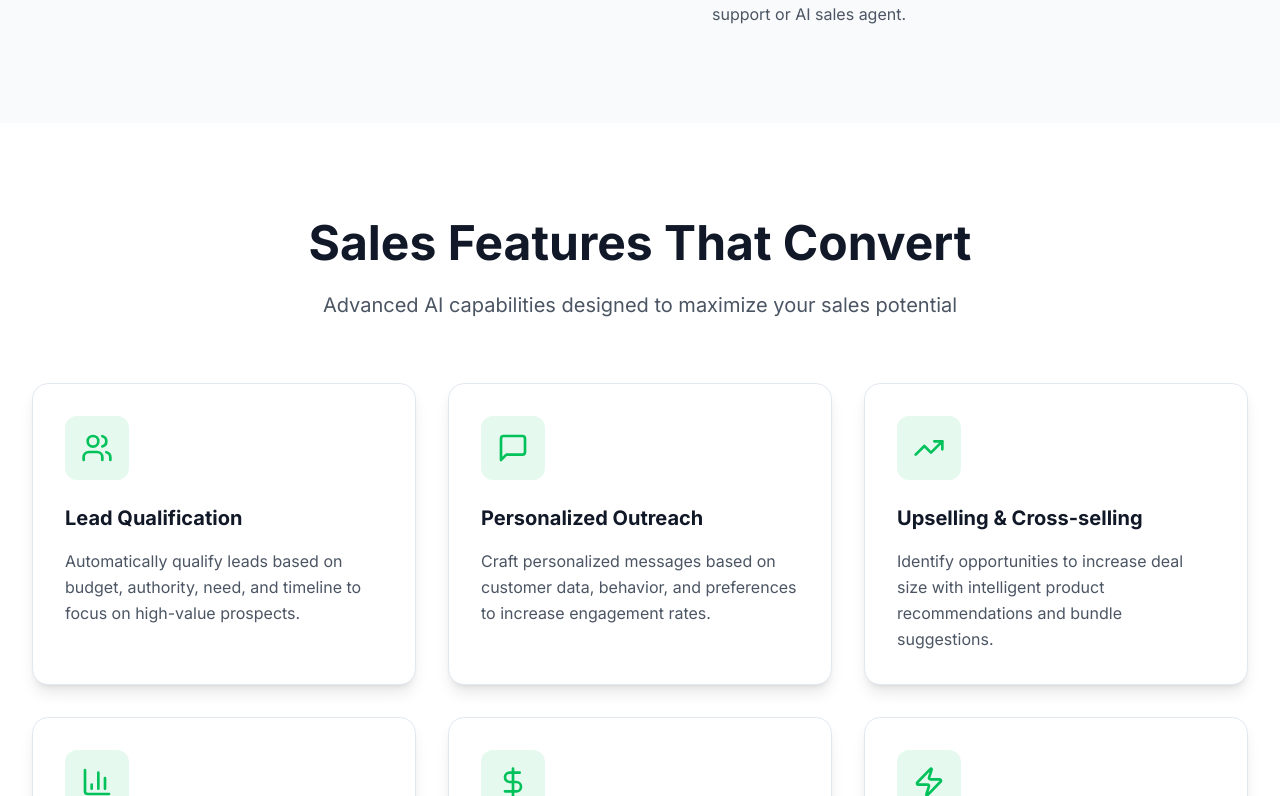
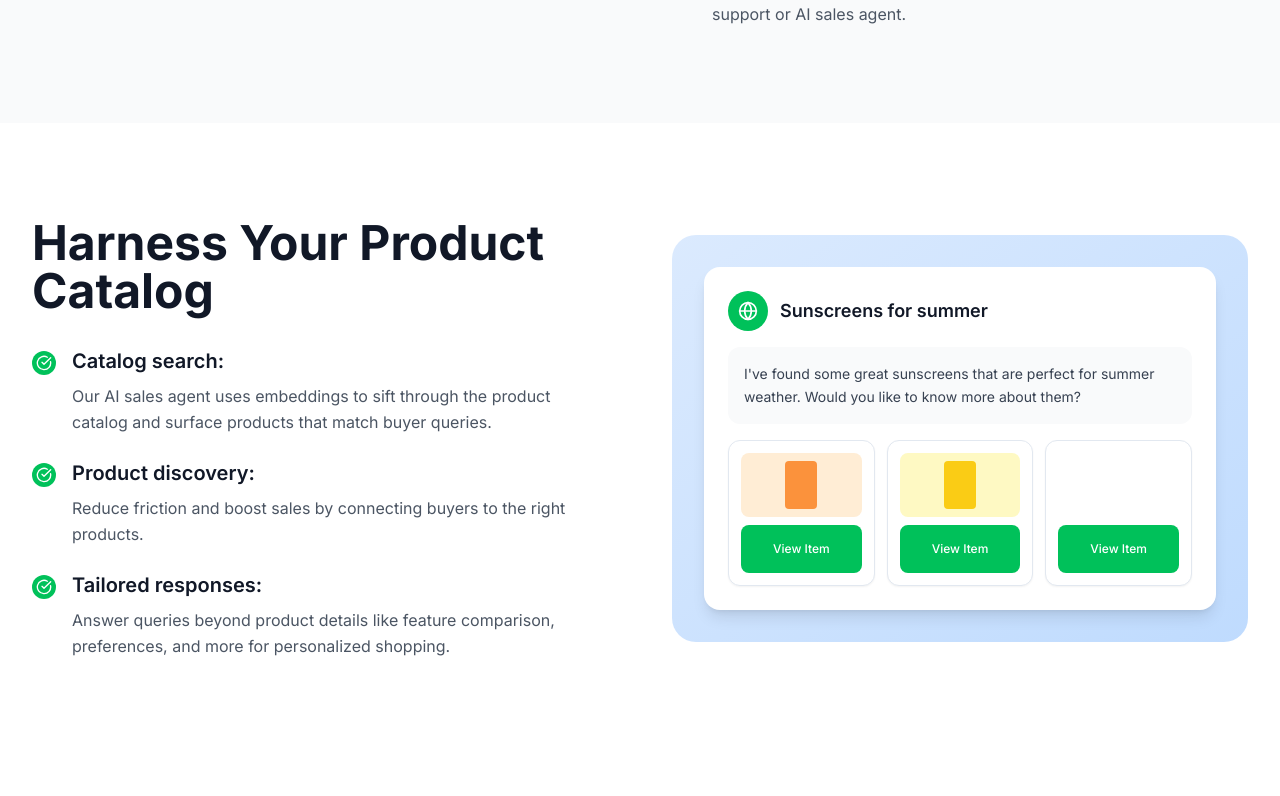
Before and after one commit to bscube/evergrow-ai-site-builder, a React (Vite) app: page /ai-agents/sales in a window 1280 px wide. Shown: the part 1384-2180 px from the top of the page. Built offline with nearby package versions, Linux system fonts and the light colour scheme.

Commit message:
Add new section
Added a new section before the "Sales Features That Convert" section.

```diff
--- a/src/pages/ai-agents/Sales.tsx
+++ b/src/pages/ai-agents/Sales.tsx
@@ -156,6 +156,105 @@ const Sales = () => {
         </div>
       </section>
 
+      {/* Harness Your Product Catalog Section */}
+      <section className="py-24 bg-white">
+        <div className="max-w-7xl mx-auto px-4 sm:px-6 lg:px-8">
+          <div className="grid grid-cols-1 lg:grid-cols-2 gap-16 items-center">
+            <div>
+              <h2 className="text-4xl lg:text-5xl font-bold text-grey-900 mb-8">
+                Harness Your Product Catalog
+              </h2>
+
+              <div className="space-y-6">
+                <div className="flex items-start gap-4">
+                  <div className="w-6 h-6 bg-brand-green-500 rounded-full flex items-center justify-center flex-shrink-0 mt-1">
+                    <CheckCircle className="w-4 h-4 text-white" />
+                  </div>
+                  <div>
+                    <h3 className="text-xl font-semibold text-grey-900 mb-2">Catalog search:</h3>
+                    <p className="text-grey-600 leading-relaxed">
+                      Our AI sales agent uses embeddings to sift through the product catalog and surface products that match buyer queries.
+                    </p>
+                  </div>
+                </div>
+
+                <div className="flex items-start gap-4">
+                  <div className="w-6 h-6 bg-brand-green-500 rounded-full flex items-center justify-center flex-shrink-0 mt-1">
+                    <CheckCircle className="w-4 h-4 text-white" />
+                  </div>
+                  <div>
+                    <h3 className="text-xl font-semibold text-grey-900 mb-2">Product discovery:</h3>
+                    <p className="text-grey-600 leading-relaxed">
+                      Reduce friction and boost sales by connecting buyers to the right products.
+                    </p>
+                  </div>
+                </div>
+
+                <div className="flex items-start gap-4">
+                  <div className="w-6 h-6 bg-brand-green-500 rounded-full flex items-center justify-center flex-shrink-0 mt-1">
+                    <CheckCircle className="w-4 h-4 text-white" />
+                  </div>
+                  <div>
+                    <h3 className="text-xl font-semibold text-grey-900 mb-2">Tailored responses:</h3>
+                    <p className="text-grey-600 leading-relaxed">
+                      Answer queries beyond product details like feature comparison, preferences, and more for personalized shopping.
+                    </p>
+                  </div>
+                </div>
+              </div>
+            </div>
+
+            <div className="relative">
+              <div className="bg-gradient-to-br from-blue-100 to-blue-200 rounded-3xl p-8 relative overflow-hidden">
+                <div className="bg-white rounded-2xl p-6 shadow-lg">
+                  <div className="flex items-center gap-3 mb-4">
+                    <div className="w-10 h-10 bg-brand-green-500 rounded-full flex items-center justify-center">
+                      <Globe className="w-5 h-5 text-white" />
+                    </div>
+                    <div className="text-lg font-semibold text-grey-900">Sunscreens for summer</div>
+                  </div>
+
+                  <div className="bg-grey-50 rounded-xl p-4 mb-4">
+                    <p className="text-grey-700 text-sm leading-relaxed">
+                      I've found some great sunscreens that are perfect for summer weather. Would you like to know more about them?
+                    </p>
+                  </div>
+
+                  <div className="grid grid-cols-3 gap-3">
+                    <div className="bg-white rounded-xl p-3 shadow-sm border border-grey-200">
+                      <div className="w-full h-16 bg-orange-100 rounded-lg mb-2 flex items-center justify-center">
+                        <div className="w-8 h-12 bg-orange-400 rounded"></div>
+                      </div>
+                      <button className="w-full bg-brand-green-500 hover:bg-brand-green-600 text-white text-xs font-medium py-2 px-3 rounded-lg transition-colors">
+                        View Item
+                      </button>
+                    </div>
+
+                    <div className="bg-white rounded-xl p-3 shadow-sm border border-grey-200">
+                      <div className="w-full h-16 bg-yellow-100 rounded-lg mb-2 flex items-center justify-center">
+                        <div className="w-8 h-12 bg-yellow-400 rounded"></div>
+                      </div>
+                      <button className="w-full bg-brand-green-500 hover:bg-brand-green-600 text-white text-xs font-medium py-2 px-3 rounded-lg transition-colors">
+                        View Item
+                      </button>
+                    </div>
+
+                    <div className="bg-white rounded-xl p-3 shadow-sm border border-grey-200">
+                      <div className="w-full h-16 bg-grey-100 rounded-lg mb-2 flex items-center justify-center">
+                        <div className="w-8 h-12 bg-grey-400 rounded"></div>
+                      </div>
+                      <button className="w-full bg-brand-green-500 hover:bg-brand-green-600 text-white text-xs font-medium py-2 px-3 rounded-lg transition-colors">
+                        View Item
+                      </button>
+                    </div>
+                  </div>
+                </div>
+              </div>
+            </div>
+          </div>
+        </div>
+      </section>
+
       {/* Features Section */}
       <section className="py-24 bg-white">
         <div className="max-w-7xl mx-auto px-4 sm:px-6 lg:px-8">
```
